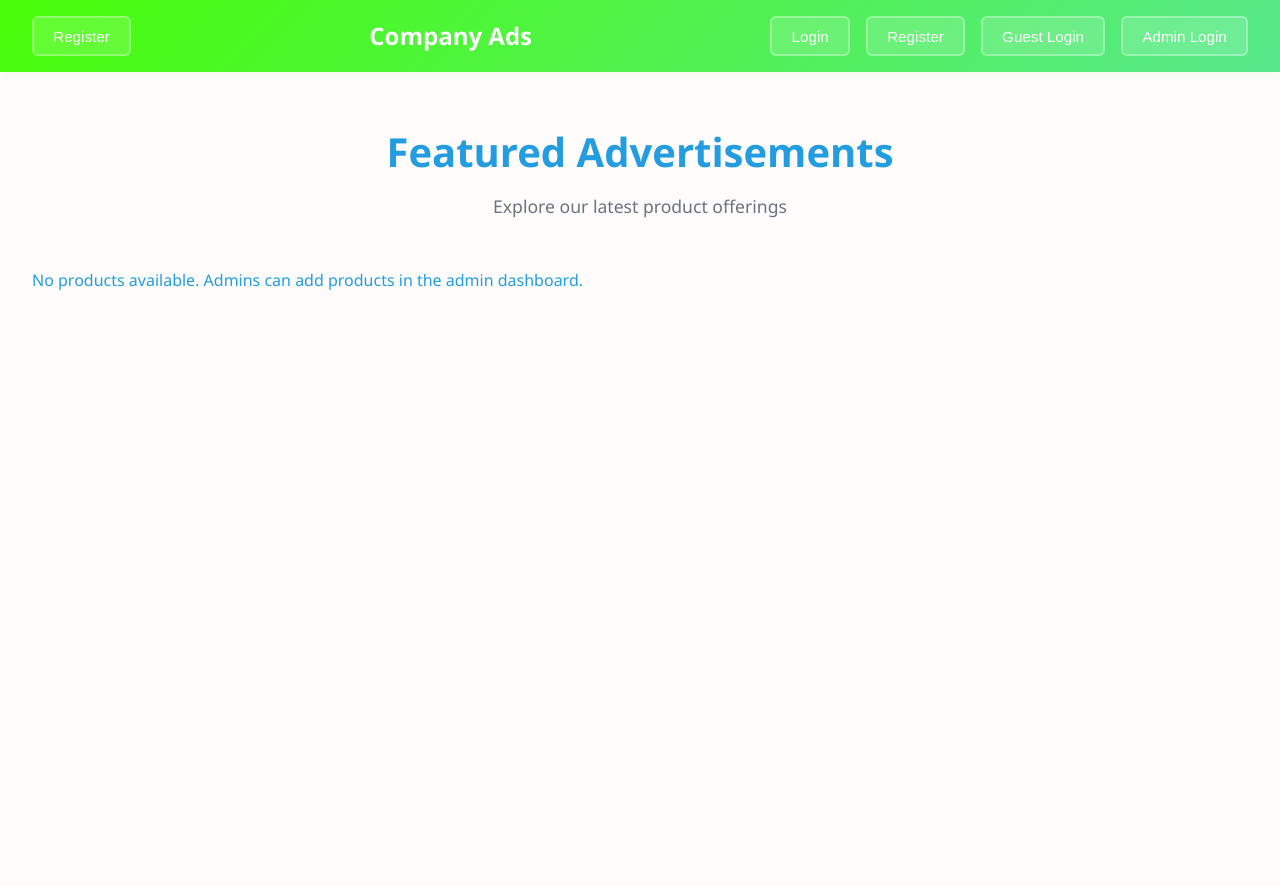
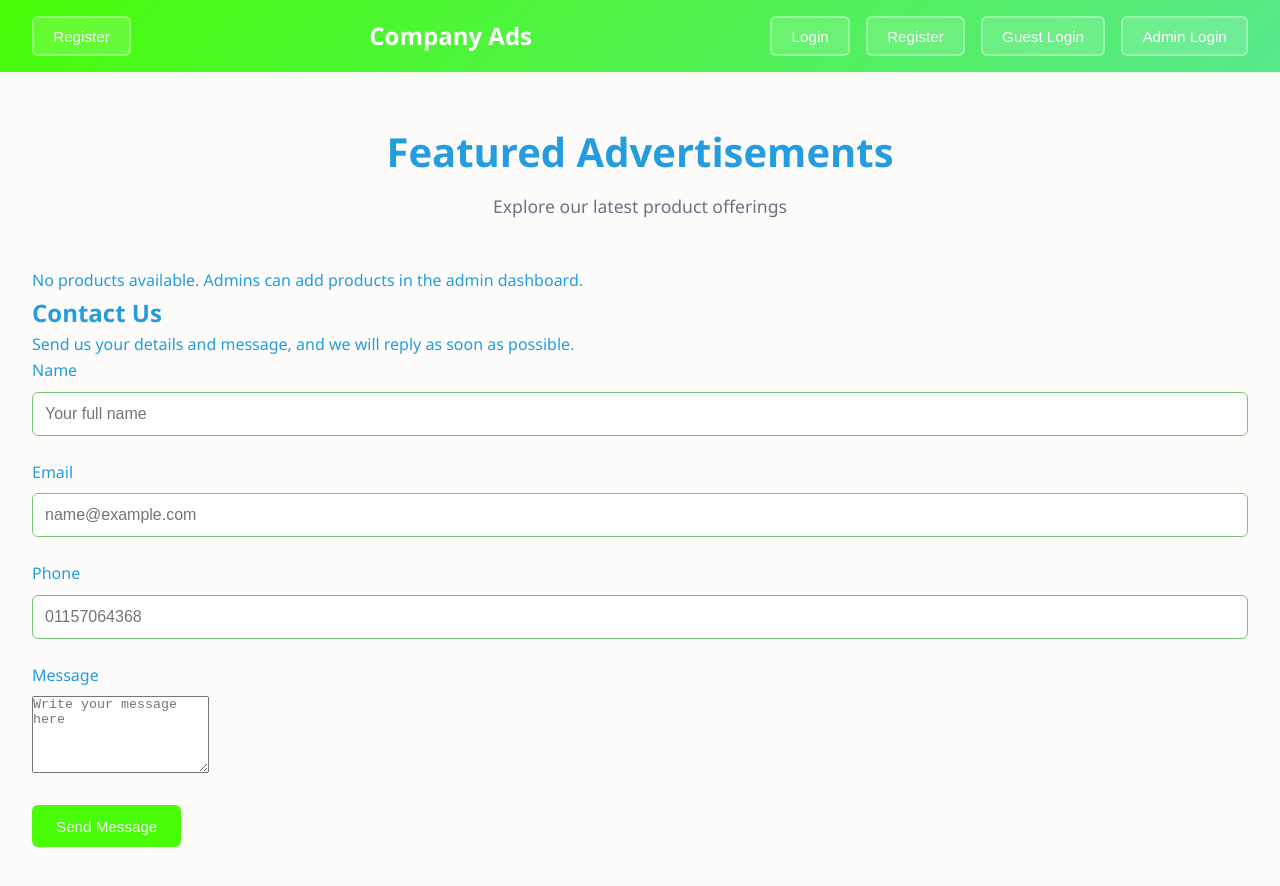
Before and after one commit to karimzilzal598-source/FawziiNow, a plain HTML site: page index.html in a window 1280 px wide. Before the commit the page ends 800 px from the top, so only its background shows below. Drawn offline with Linux system fonts and the light colour scheme.

Commit message:
Add files via upload

```diff
--- a/index.html
+++ b/index.html
@@ -41,6 +41,34 @@
         <section id="productGallery" class="ad-gallery">
             <!-- Products will be injected here from localStorage by script.js -->
         </section>
+
+        <section id="contactSection" class="contact-section">
+            <h2>Contact Us</h2>
+            <p>Send us your details and message, and we will reply as soon as possible.</p>
+            <form name="contact" method="POST" action="/thank-you" data-netlify="true" data-netlify-honeypot="bot-field" class="contact-form">
+                <input type="hidden" name="form-name" value="contact">
+                <p class="hidden">
+                    <label>Don’t fill this out if you’re human: <input name="bot-field"></label>
+                </p>
+                <div class="form-group">
+                    <label for="contactName">Name</label>
+                    <input type="text" id="contactName" name="name" placeholder="Your full name" required>
+                </div>
+                <div class="form-group">
+                    <label for="contactEmail">Email</label>
+                    <input type="email" id="contactEmail" name="email" placeholder="name@example.com" required>
+                </div>
+                <div class="form-group">
+                    <label for="contactPhone">Phone</label>
+                    <input type="tel" id="contactPhone" name="phone" placeholder="01157064368" required>
+                </div>
+                <div class="form-group">
+                    <label for="contactMessage">Message</label>
+                    <textarea id="contactMessage" name="message" rows="5" placeholder="Write your message here" required></textarea>
+                </div>
+                <button type="submit" class="btn btn-primary">Send Message</button>
+            </form>
+        </section>
     </main>
 
     <!-- Cart Menu -->
@@ -64,7 +92,7 @@
                 </div>
                 <div class="form-group">
                     <label for="customerEmail">Email:</label>
-                    <input type="email" id="customerEmail" name="customاناerEmail" required>
+                    <input type="email" id="customerEmail" name="customerEmail" required>
                 </div>
                 <div class="form-group">
                     <label for="customerPhone">Phone Number:</label>
```
Also changed, not shown: thank-you.html (added, +18 -0 lines).
